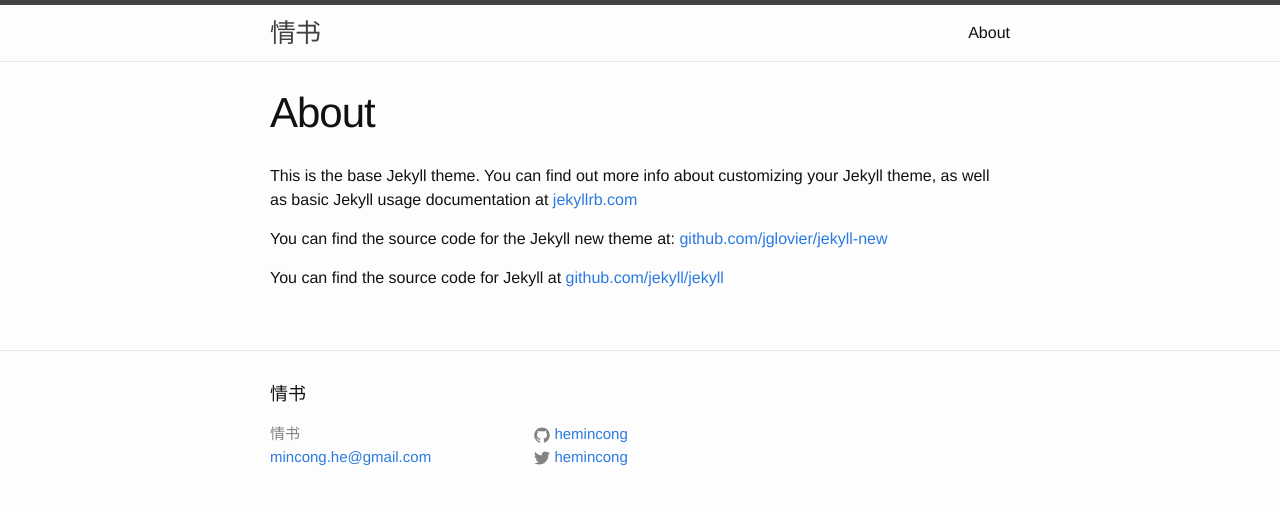
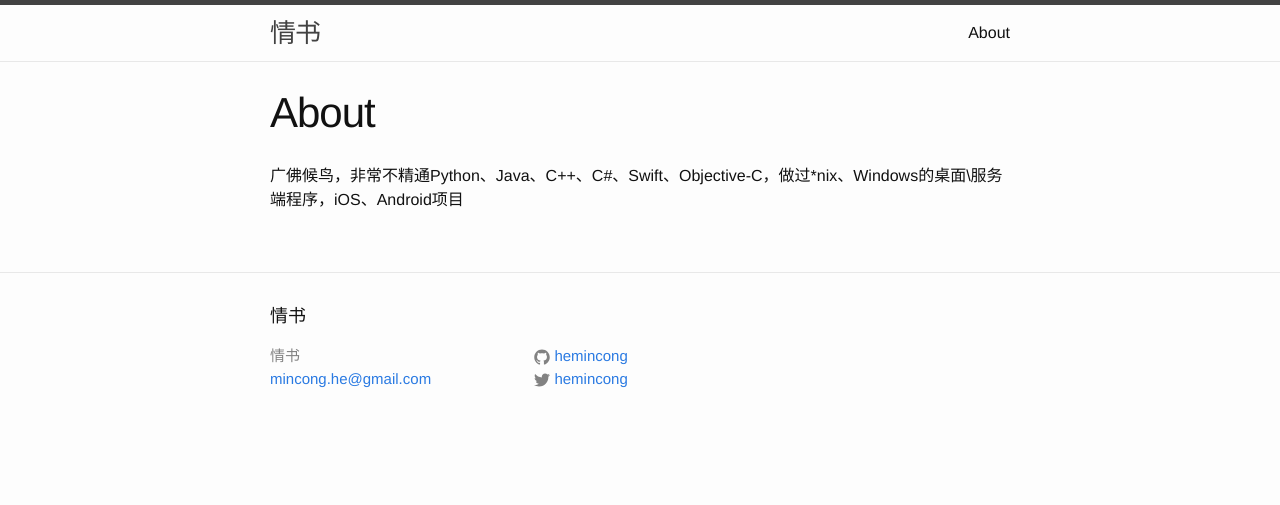
Before and after one commit to hemincong/hemincong.github.io, a Jekyll site: the page built from about.md, in a window 1280 px wide. Shown: the top 505 px of the page. Built offline with Jekyll 4.4.1, drawn with Linux system fonts in a browser that asks for light colours.

Commit message:
modify about page

```diff
--- a/about.md
+++ b/about.md
@@ -4,8 +4,4 @@ title: About
 permalink: /about/
 ---
 
-This is the base Jekyll theme. You can find out more info about customizing your Jekyll theme, as well as basic Jekyll usage documentation at [jekyllrb.com](http://jekyllrb.com/)
-
-You can find the source code for the Jekyll new theme at: [github.com/jglovier/jekyll-new](https://github.com/jglovier/jekyll-new)
-
-You can find the source code for Jekyll at [github.com/jekyll/jekyll](https://github.com/jekyll/jekyll)
+广佛候鸟，非常不精通Python、Java、C++、C#、Swift、Objective-C，做过*nix、Windows的桌面\服务端程序，iOS、Android项目
```
